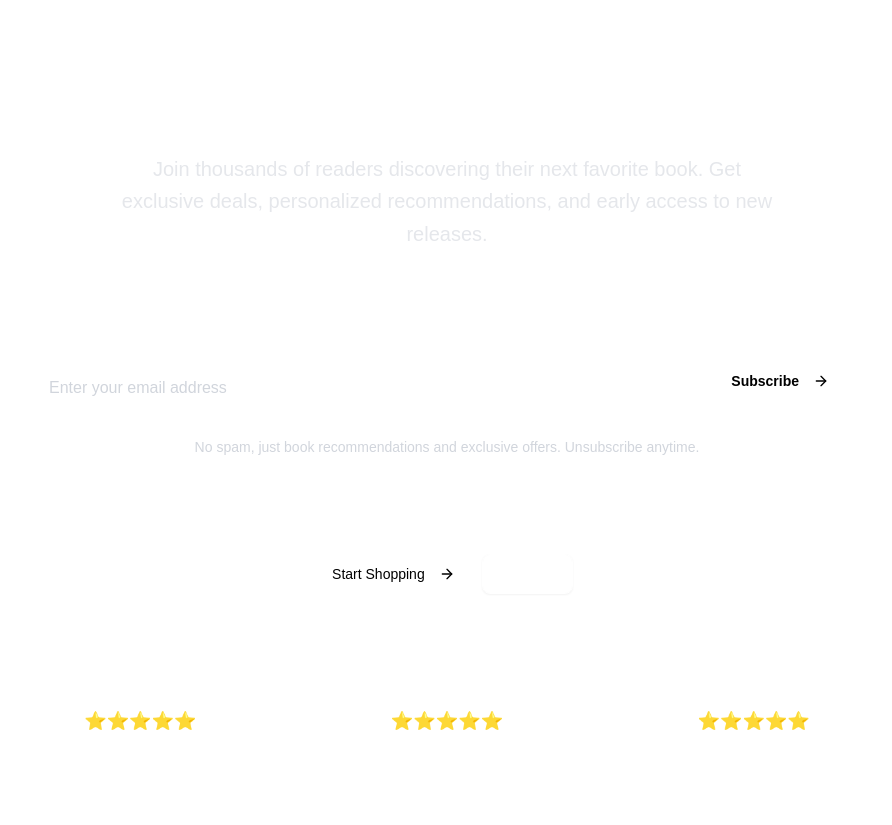
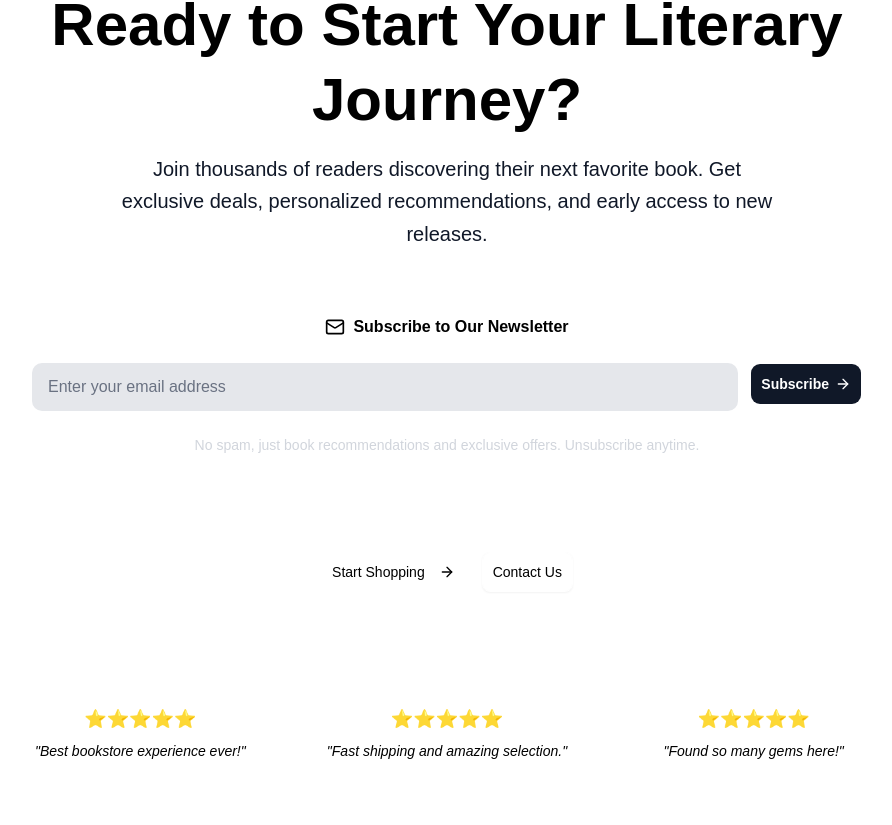
Before and after one commit to tanzil8/Book-store-website, a React (Vite) app: page /about in a window 1280 px wide. Shown: the part 3875-4700 px from the top of the page, without its empty margins (193-1085 px from the left). Built offline with nearby package versions, Linux system fonts and the light colour scheme.

Commit message:
about section 95% complete

```diff
--- a/src/pages/about/CTASection.jsx
+++ b/src/pages/about/CTASection.jsx
@@ -8,10 +8,10 @@ export default function CTASection() {
     <section className="w-full py-16 sm:py-24 lg:py-32 px-4 sm:px-6 lg:px-8  from-black to-gray-900">
       <div className="max-w-4xl mx-auto text-center space-y-8">
         <div className="space-y-4">
-          <h2 className="text-4xl sm:text-5xl lg:text-6xl font-bold text-white leading-tight">
+          <h2 className="text-4xl sm:text-5xl lg:text-6xl font-bold text-black leading-tight">
             Ready to Start Your Literary Journey?
           </h2>
-          <p className="text-lg sm:text-xl text-gray-200 max-w-2xl mx-auto leading-relaxed">
+          <p className="text-lg sm:text-xl text-gray-900 max-w-2xl mx-auto leading-relaxed">
             Join thousands of readers discovering their next favorite book. Get exclusive deals, personalized recommendations,
             and early access to new releases.
           </p>
@@ -20,19 +20,19 @@ export default function CTASection() {
         {/* Newsletter Signup */}
         <div className="bg-white/10 backdrop-blur-md border border-white/20 rounded-xl p-8 space-y-6">
           <div className="flex items-center gap-2 justify-center">
-            <Mail className="w-5 h-5 text-white" />
-            <span className="text-white font-semibold">Subscribe to Our Newsletter</span>
+            <Mail className="w-5 h-5 text-black" />
+            <span className="text-black font-semibold">Subscribe to Our Newsletter</span>
           </div>
 
           <form className="flex flex-col sm:flex-row gap-3">
             <input
               type="email"
               placeholder="Enter your email address"
-              className="flex-1 px-4 py-3 bg-white/10 border border-white/20 rounded-lg text-white placeholder:text-gray-300 focus:outline-none focus:ring-2 focus:ring-white focus:border-transparent transition-all duration-300 hover:bg-white/20"
+              className="flex-1 px-4 py-3 bg-gray-200 dark:bg-slate-800 text-black dark:text-white rounded-lg border-none dark:border-slate-700 focus:outline-none focus:ring-2 focus:ring-black dark:focus:ring-white transition-all duration-300 placeholder-gray-500 dark:placeholder-gray-400"
             />
-            <Button className="bg-white text-black hover:bg-gray-100 transition-all duration-300 transform hover:scale-105 active:scale-95 px-8 font-semibold">
+            <Button className="py-5 bg-gray-900 text-white hover:text-gray-900 font-bold rounded-lg hover:bg-gray-200 transition-all duration-300 hover:shadow-xl transform hover:scale-105 active:scale-95">
               Subscribe
-              <ArrowRight className="ml-2 w-4 h-4" />
+              <ArrowRight className="" />
             </Button>
           </form>
 
@@ -53,7 +53,7 @@ export default function CTASection() {
           <Button
             size="lg"
             variant="outline"
-            className="border-white text-white hover:bg-white/10 transition-all duration-300"
+            className="border-white text-black hover:bg-white/10 transition-all duration-300"
           >
             Contact Us
           </Button>
@@ -68,7 +68,7 @@ export default function CTASection() {
           ].map((testimonial, index) => (
             <div
               key={index}
-              className="space-y-2 text-white hover:bg-white/10 p-4 rounded-lg transition-all duration-300 transform hover:scale-105"
+              className="space-y-2 text-black hover:bg-white/10 p-4 rounded-lg transition-all duration-300 transform hover:scale-105"
             >
               <p className="text-lg">{testimonial.star}</p>
               <p className="text-sm italic">{testimonial.text}</p>
```
